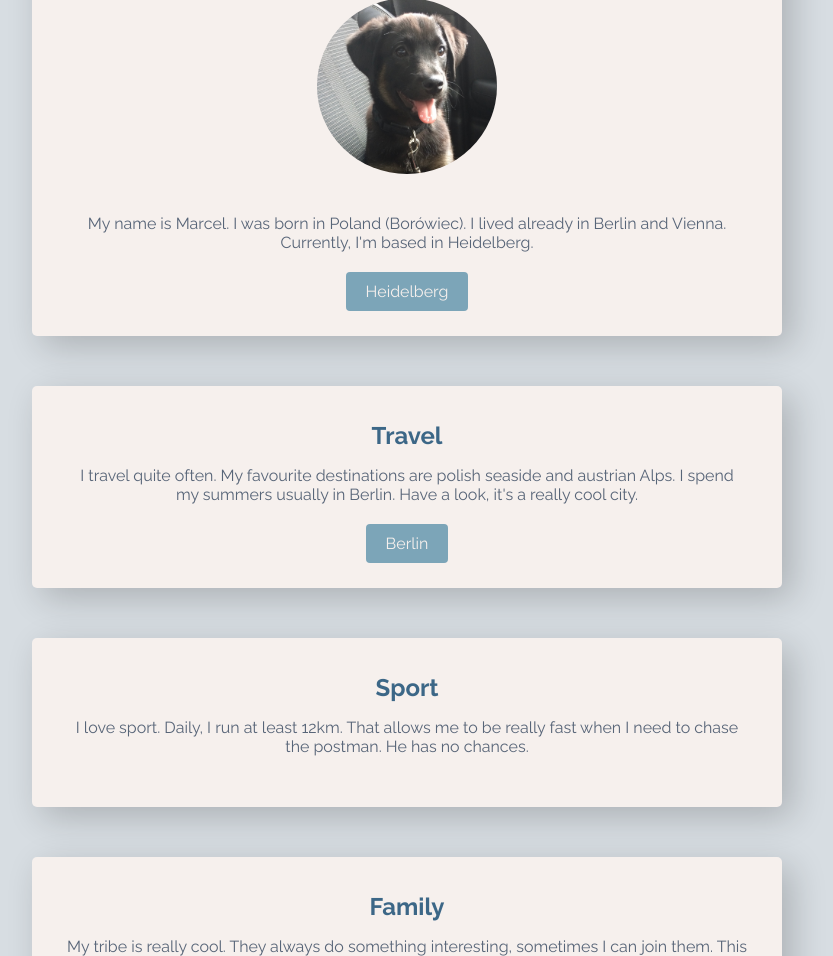
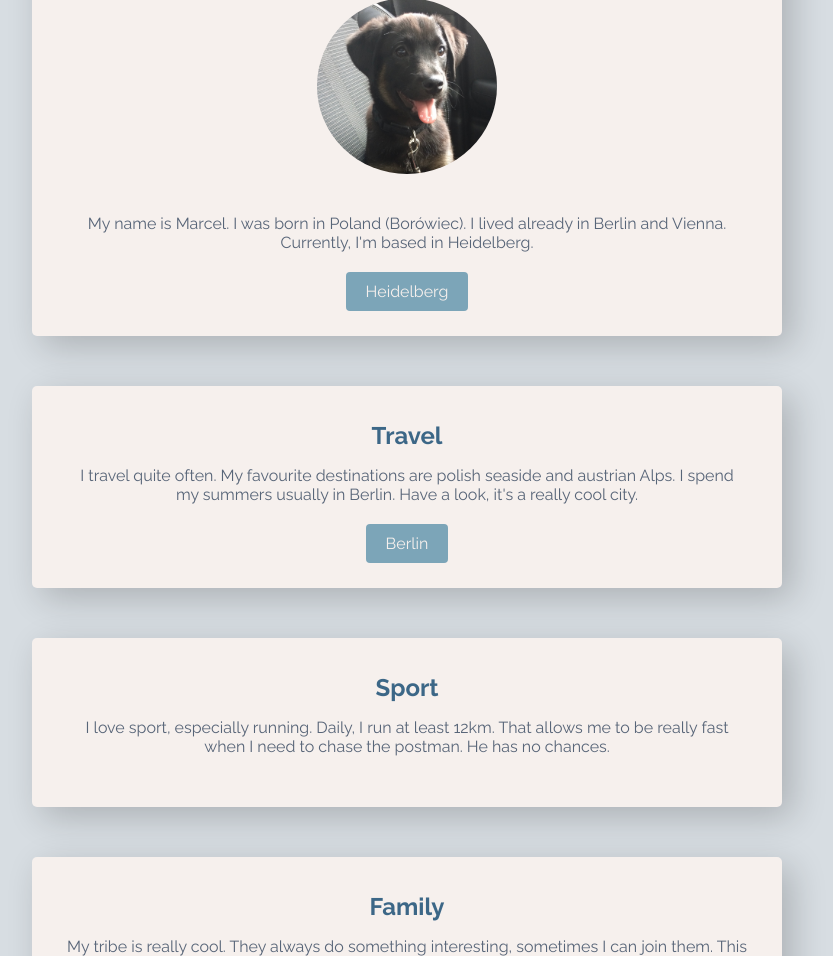
Before and after one commit to AureliaNowak/profile, a plain HTML site: page marcel.html in a window 1280 px wide. Shown: the part 144-1100 px from the top of the page, without its empty margins (233-1066 px from the left). Drawn offline with Linux system fonts and the light colour scheme.

Commit message:
Last version of MArcel page

```diff
--- a/marcel.html
+++ b/marcel.html
@@ -30,7 +30,7 @@
 
 <div class="card-white">
   <h2>Sport</h2>
-    <p>I love sport. Daily, I run at least 12km. That allows me to be really fast when I need to chase the postman. He has no chances.</p>
+    <p>I love sport, especially running. Daily, I run at least 12km. That allows me to be really fast when I need to chase the postman. He has no chances.</p>
 </div>
 
 <div class="card-white">
```
